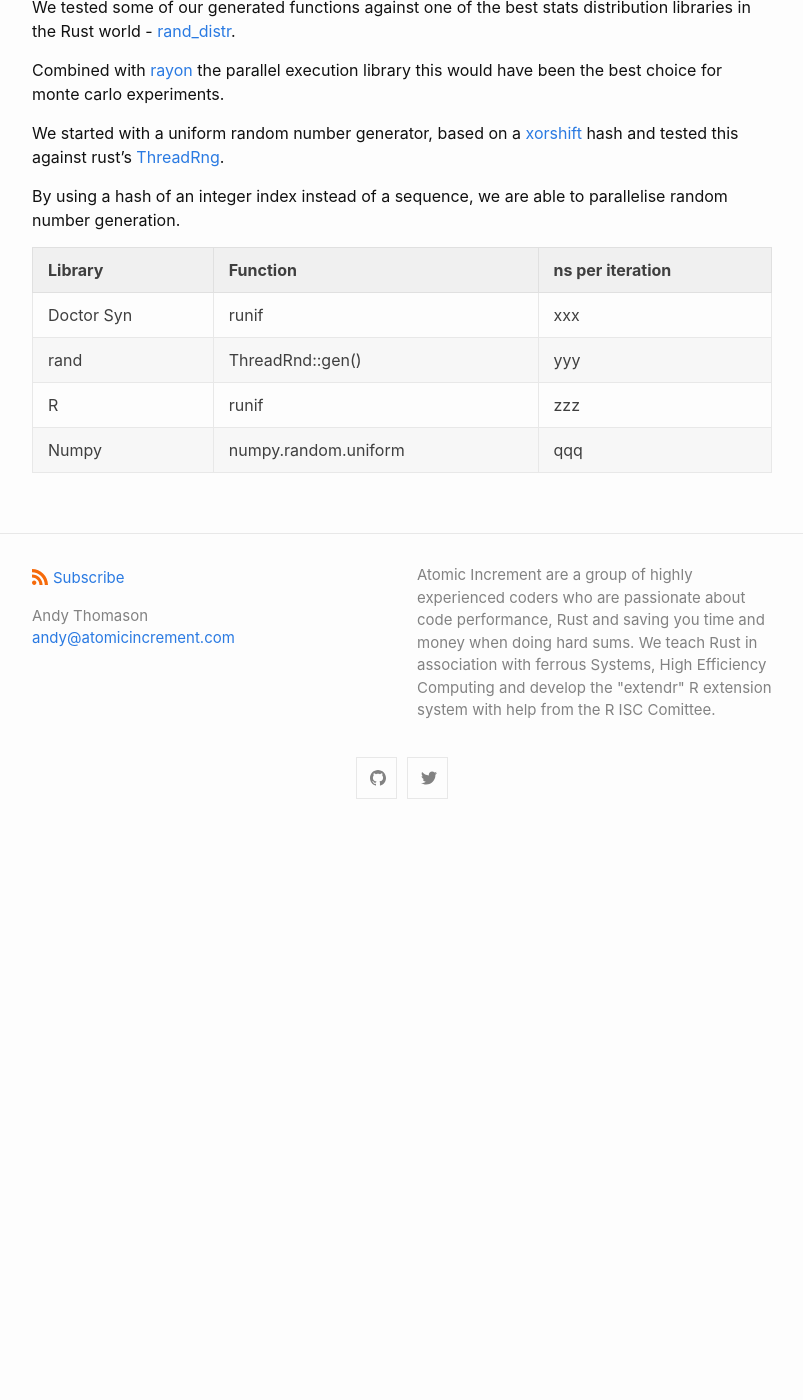
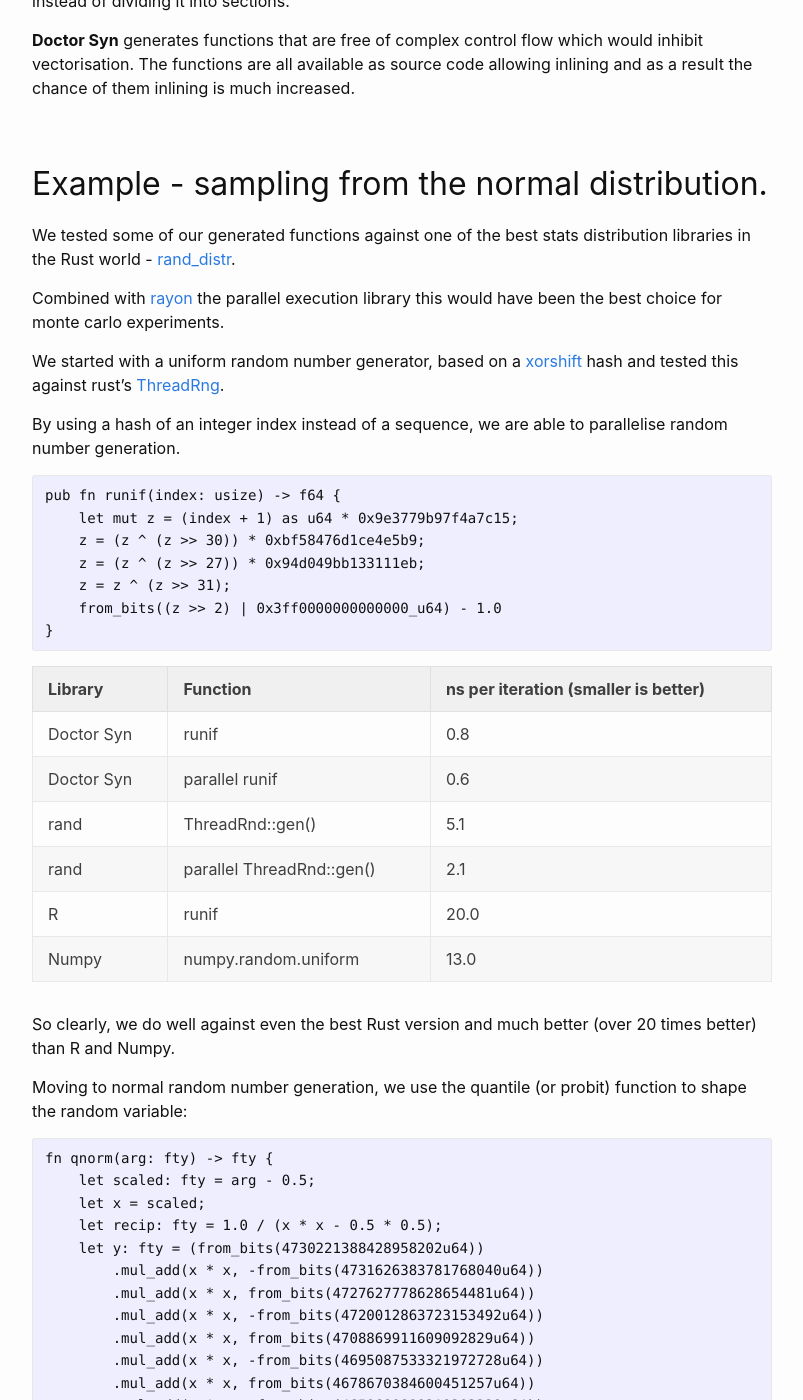
Before and after one commit to atomicincrement/atomicincrement.github.io, a Jekyll site: the page built from _posts/2021-11-18-polynomial-approximation.md, in a window 1280 px wide and 1400 px high, scrolled down 4208 px. Shown: the whole window, without its empty margins (238-1041 px from the left). Built offline with Jekyll 4.4.1, drawn with Linux system fonts in a browser that asks for light colours; before the commit the page ends 5042 px from its top, so only the background shows below that; some of the changed text lies outside the part shown.

Commit message:
More updates

````diff
--- a/_posts/2021-11-18-polynomial-approximation.md
+++ b/_posts/2021-11-18-polynomial-approximation.md
@@ -7,7 +7,7 @@ categories: maths
 
 ## Doctor Syn
 
-Recently I have been working on a Rust library called "Doctor Syn", a play
+Recently we have been working on a Rust library called "Doctor Syn", a play
 on the excellent **syn** library in Rust and Russel Thorndyke's character
 who is both a priest and smuggler on the Romney marshes.
 
@@ -38,7 +38,19 @@ But we are mostly focused on statistical functions such as:
 
 These functions are used extensively in finance and bioinformatics to perform statistical
 inference to discover the parameters of models. For example, rnorm is often used to calculate
-the next step in the Metropolis-Hastings algorithm.
+the next step in the Metropolis-Hastings algorithm or to simulate option pricing.
+
+Using this libary, combined with parallel iterators, we can generate more efficent versions of
+
+* Numpy
+* R
+* GNU Octave
+
+and many others.
+
+We can also target new architectures like Arm SVE which do not fit the X86 model.
+We are working with the Isambard A64FX cluster to attempt to improve existing
+algorithms.
 
 ## Surely this is a solved problem?
 
@@ -101,7 +113,7 @@ pub fn inc_doubles_simd(x: &mut [f64]) {
 }
 ```
 
-[Godbolt](https://godbolt.org/z/TKaK1dr3v)
+[Godbolt](https://godbolt.org/z/87eeadoej)
 
 we can simply write:
 
@@ -187,11 +199,83 @@ We started with a uniform random number generator, based on a
 rust's [ThreadRng](https://docs.rs/rand/0.8.4/rand/fn.thread_rng.html).
 
 By using a hash of an integer index instead of a sequence, we are able to
-parallelise random number generation.
+    parallelise random number generation.
 
-|Library|Function|ns per iteration|
+```
+pub fn runif(index: usize) -> f64 {
+    let mut z = (index + 1) as u64 * 0x9e3779b97f4a7c15;
+    z = (z ^ (z >> 30)) * 0xbf58476d1ce4e5b9;
+    z = (z ^ (z >> 27)) * 0x94d049bb133111eb;
+    z = z ^ (z >> 31);
+    from_bits((z >> 2) | 0x3ff0000000000000_u64) - 1.0
+}
+```
+
+|Library|Function|ns per iteration (smaller is better)|
 |-------|----|----------------|
-|Doctor Syn|runif|xxx|
-|rand|ThreadRnd::gen()|yyy|
-|R|runif|zzz|
-|Numpy|numpy.random.uniform|qqq|
+|Doctor Syn|runif|0.8|
+|Doctor Syn|parallel runif|0.6|
+|rand|ThreadRnd::gen()|5.1|
+|rand|parallel ThreadRnd::gen()|2.1|
+|R|runif|20.0|
+|Numpy|numpy.random.uniform|13.0|
+
+So clearly, we do well against even the best Rust version and
+much better (over 20 times better) than R and Numpy.
+
+Moving to normal random number generation, we use the quantile (or probit) function
+to shape the random variable:
+
+```
+fn qnorm(arg: fty) -> fty {
+    let scaled: fty = arg - 0.5;
+    let x = scaled;
+    let recip: fty = 1.0 / (x * x - 0.5 * 0.5);
+    let y: fty = (from_bits(4730221388428958202u64))
+        .mul_add(x * x, -from_bits(4731626383781768040u64))
+        .mul_add(x * x, from_bits(4727627778628654481u64))
+        .mul_add(x * x, -from_bits(4720012863723153492u64))
+        .mul_add(x * x, from_bits(4708869911609092829u64))
+        .mul_add(x * x, -from_bits(4695087533321972728u64))
+        .mul_add(x * x, from_bits(4678670384600451257u64))
+        .mul_add(x * x, -from_bits(4658680898319303328u64))
+        .mul_add(x * x, from_bits(4635605149421499302u64))
+        .mul_add(x * x, from_bits(4578476110820645018u64))
+        .mul_add(x * x, from_bits(4611041379213747643u64))
+        .mul_add(x * x, -from_bits(4603819697584151827u64))
+        * x;
+    y * recip
+}
+```
+
+|Library|Function|ns per iteration (smaller is better)|
+|-------|----|----------------|
+|Doctor Syn|rnorm|2.4|
+|Doctor Syn|parallel rnorm|0.9|
+|rand|ThreadRnd::gen()|6.9|
+|rand|parallel ThreadRnd::gen()|1.7|
+|R|rnorm|60.0|
+|Numpy|numpy.random.uniform|31.9|
+
+So more than 60x speedup over the R version
+on a four core laptop.
+
+## Work to do
+
+Whilst we clearly have a significant performance boost
+over even the best-in-class Rust distribution system,
+we still have some work to do.
+
+To prove the system, we need to do considerable verification
+work on the methods as well as generate R, python and GNU octave
+libraries.
+
+There are many other functions which will benefit from the
+generalised system that **Doctor Syn** supports.
+
+We should also look at super-accurate versions of these functions
+by using larger sizes, table lookups or fixed point integer
+arithmetic.
+
+Work has started on support for ARM SVE, with work on the Isambard
+A64FX cluster underway.
````
